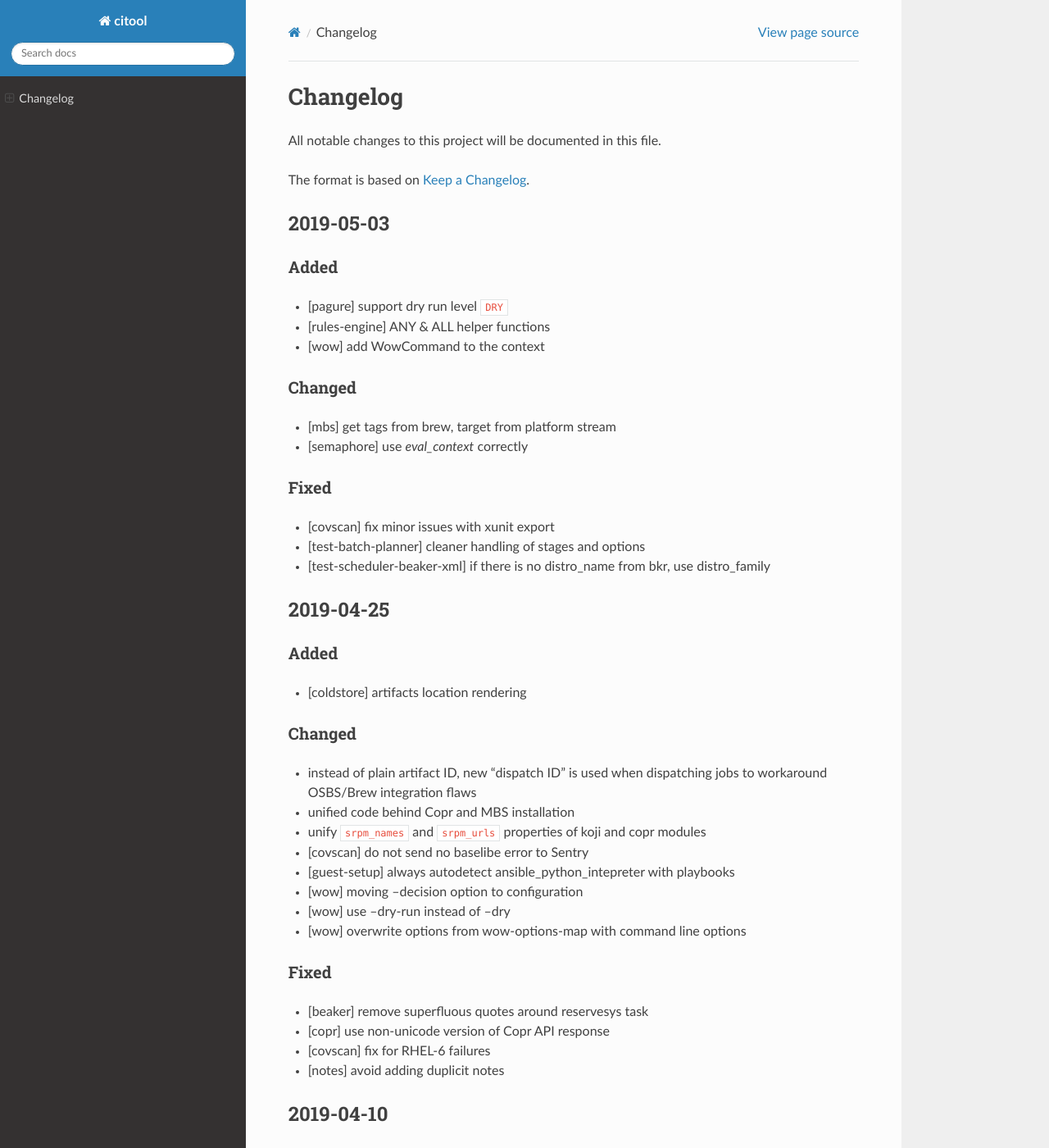
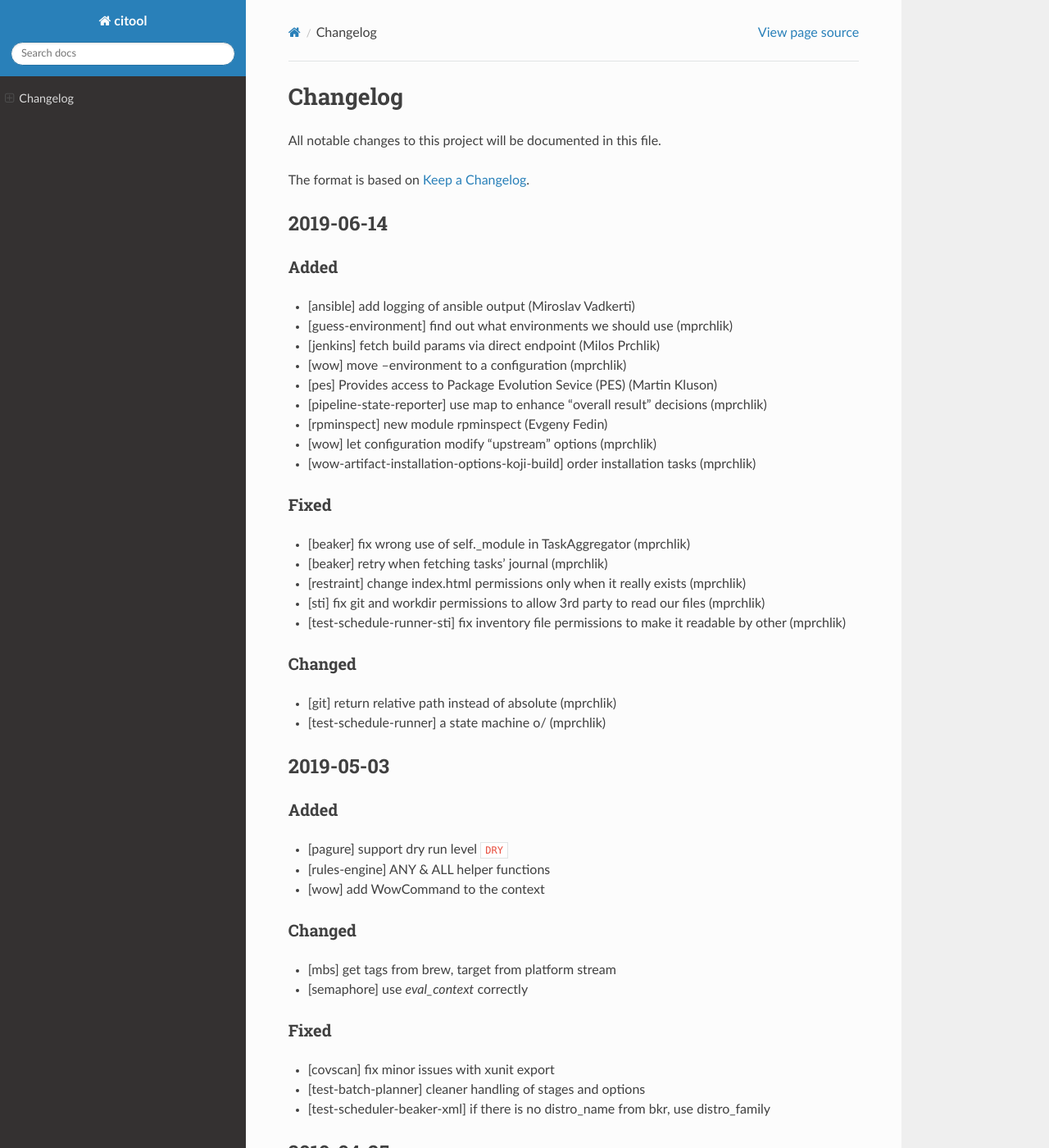
Before and after one commit to guy9050/gluetool, a Sphinx documentation site: the page built from docs/source/CHANGELOG.rst, in a window 1280 px wide and 1400 px high. Shown: the whole window at 82% size. Built offline with Sphinx 7.4.7 and the Read the Docs theme 2.0.0, drawn with Linux system fonts in a browser that asks for light colours.

Commit message:
Changelog update for 2019-06-14 release

```diff
--- a/docs/source/CHANGELOG.rst
+++ b/docs/source/CHANGELOG.rst
@@ -4,6 +4,39 @@ Changelog
 All notable changes to this project will be documented in this file.
 
 The format is based on `Keep a Changelog <https://keepachangelog.com/en/1.0.0/>`_.
+
+
+2019-06-14
+----------
+
+Added
+~~~~~
+
+- [ansible] add logging of ansible output (Miroslav Vadkerti)
+- [guess-environment] find out what environments we should use (mprchlik)
+- [jenkins] fetch build params via direct endpoint (Milos Prchlik)
+- [wow] move --environment to a configuration (mprchlik)
+- [pes] Provides access to Package Evolution Sevice (PES) (Martin Kluson)
+- [pipeline-state-reporter] use map to enhance "overall result" decisions (mprchlik)
+- [rpminspect] new module rpminspect (Evgeny Fedin)
+- [wow] let configuration modify "upstream" options (mprchlik)
+- [wow-artifact-installation-options-koji-build] order installation tasks (mprchlik)
+
+
+Fixed
+~~~~~
+
+- [beaker] fix wrong use of self._module in TaskAggregator (mprchlik)
+- [beaker] retry when fetching tasks' journal (mprchlik)
+- [restraint] change index.html permissions only when it really exists (mprchlik)
+- [sti] fix git and workdir permissions to allow 3rd party to read our files (mprchlik)
+- [test-schedule-runner-sti] fix inventory file permissions to make it readable by other (mprchlik)
+
+Changed
+~~~~~~~
+
+- [git] return relative path instead of absolute (mprchlik)
+- [test-schedule-runner] a state machine \o/ (mprchlik)
 
 
 2019-05-03
```
